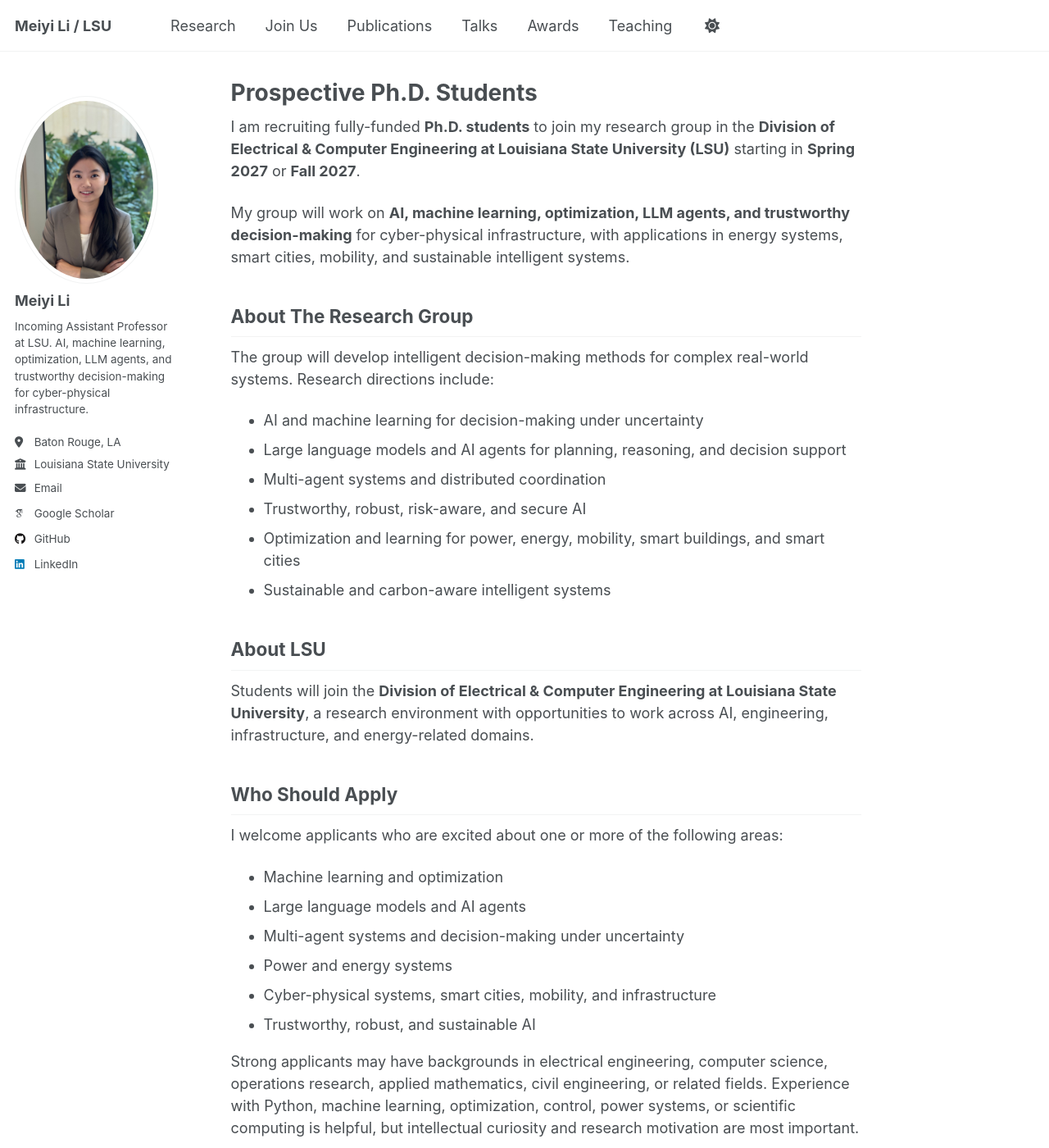
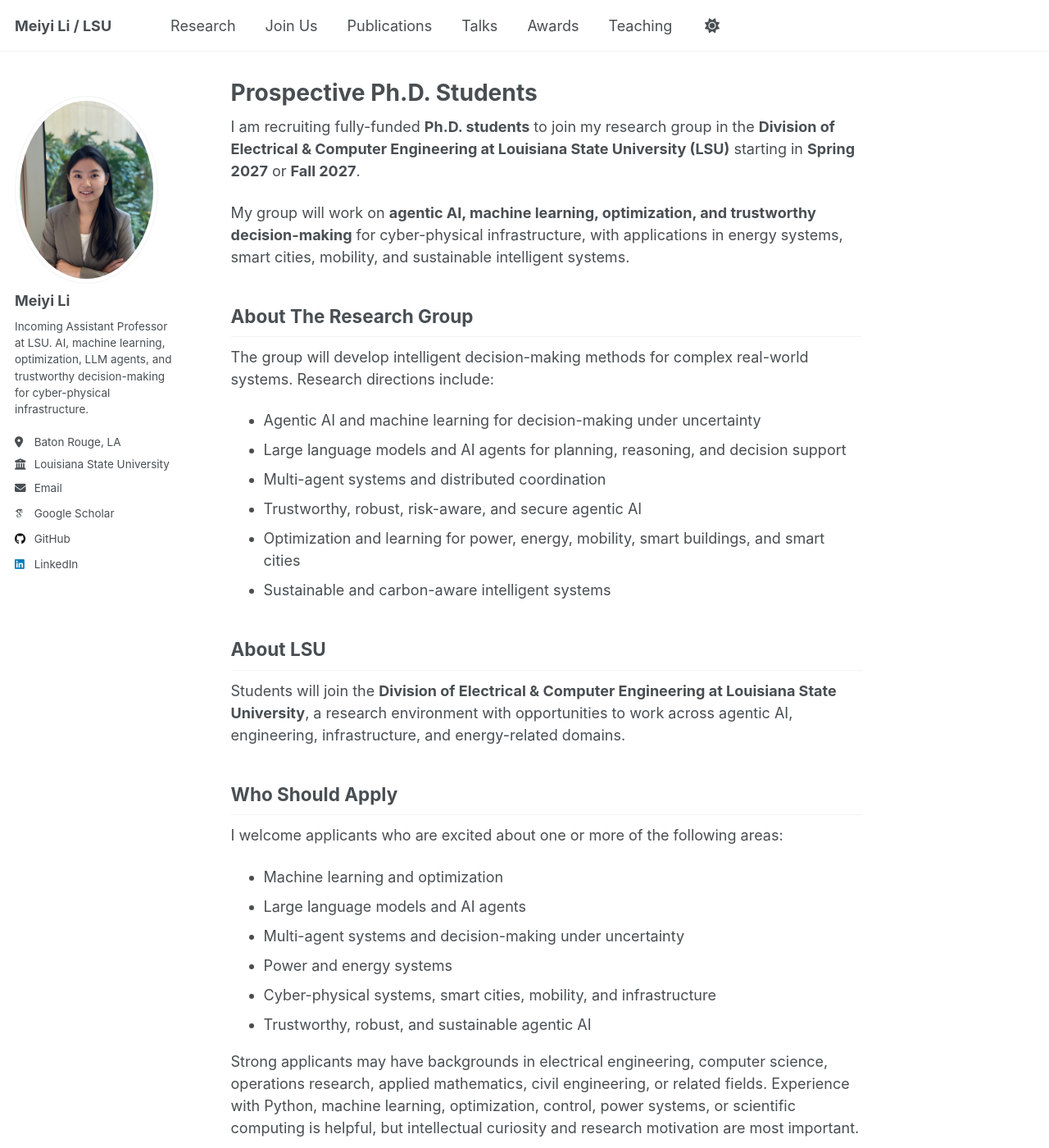
Before and after one commit to meiyilutaustin/meiyilutaustin.github.io, a Jekyll site: the page built from _pages/join.md, in a window 1280 px wide and 1400 px high. Shown: the whole window at 82% size. Built offline with Jekyll 4.4.1, drawn with Linux system fonts in a browser that asks for light colours; some web fonts are replaced; a script that is not in the unit is left out.

Commit message:
Rebrand: AI -> agentic AI across about and join pages

```diff
--- a/_pages/join.md
+++ b/_pages/join.md
@@ -6,22 +6,22 @@ author_profile: true
 
 I am recruiting fully-funded **Ph.D. students** to join my research group in the **Division of Electrical & Computer Engineering at Louisiana State University (LSU)** starting in **Spring 2027** or **Fall 2027**.
 
-My group will work on **AI, machine learning, optimization, LLM agents, and trustworthy decision-making** for cyber-physical infrastructure, with applications in energy systems, smart cities, mobility, and sustainable intelligent systems.
+My group will work on **agentic AI, machine learning, optimization, and trustworthy decision-making** for cyber-physical infrastructure, with applications in energy systems, smart cities, mobility, and sustainable intelligent systems.
 
 ## About The Research Group
 
 The group will develop intelligent decision-making methods for complex real-world systems. Research directions include:
 
-- AI and machine learning for decision-making under uncertainty
+- Agentic AI and machine learning for decision-making under uncertainty
 - Large language models and AI agents for planning, reasoning, and decision support
 - Multi-agent systems and distributed coordination
-- Trustworthy, robust, risk-aware, and secure AI
+- Trustworthy, robust, risk-aware, and secure agentic AI
 - Optimization and learning for power, energy, mobility, smart buildings, and smart cities
 - Sustainable and carbon-aware intelligent systems
 
 ## About LSU
 
-Students will join the **Division of Electrical & Computer Engineering at Louisiana State University**, a research environment with opportunities to work across AI, engineering, infrastructure, and energy-related domains.
+Students will join the **Division of Electrical & Computer Engineering at Louisiana State University**, a research environment with opportunities to work across agentic AI, engineering, infrastructure, and energy-related domains.
 
 ## Who Should Apply
 
@@ -32,7 +32,7 @@ I welcome applicants who are excited about one or more of the following areas:
 - Multi-agent systems and decision-making under uncertainty
 - Power and energy systems
 - Cyber-physical systems, smart cities, mobility, and infrastructure
-- Trustworthy, robust, and sustainable AI
+- Trustworthy, robust, and sustainable agentic AI
 
 Strong applicants may have backgrounds in electrical engineering, computer science, operations research, applied mathematics, civil engineering, or related fields. Experience with Python, machine learning, optimization, control, power systems, or scientific computing is helpful, but intellectual curiosity and research motivation are most important.
 
```
Also changed, not shown: _pages/about.md (+5 -5 lines).
